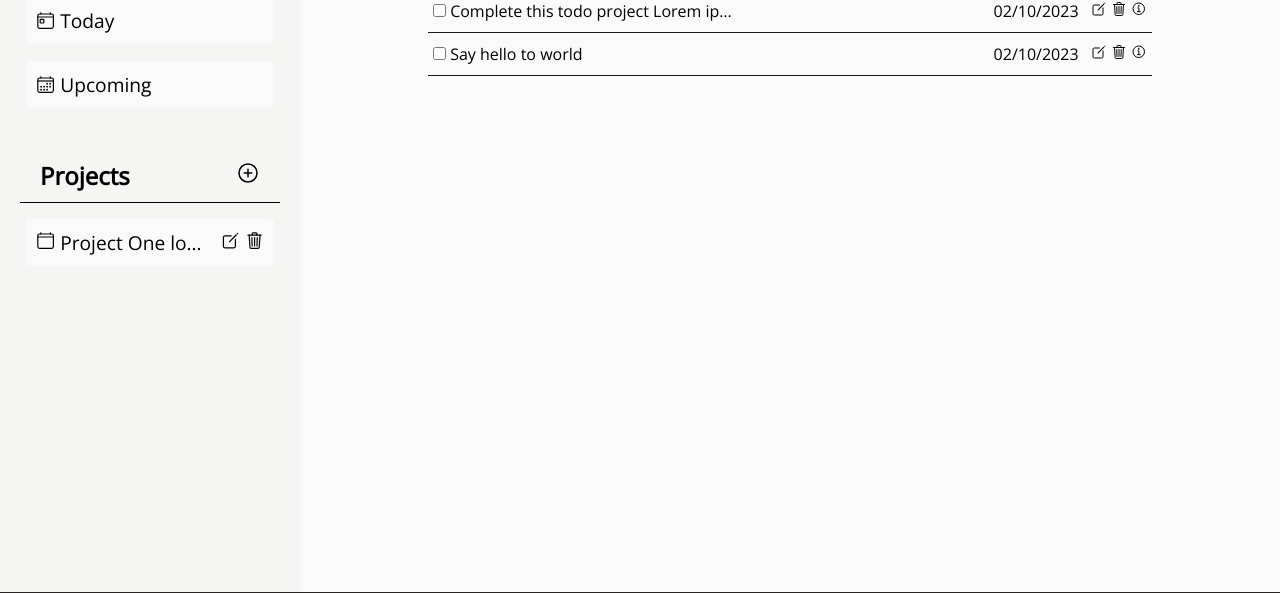
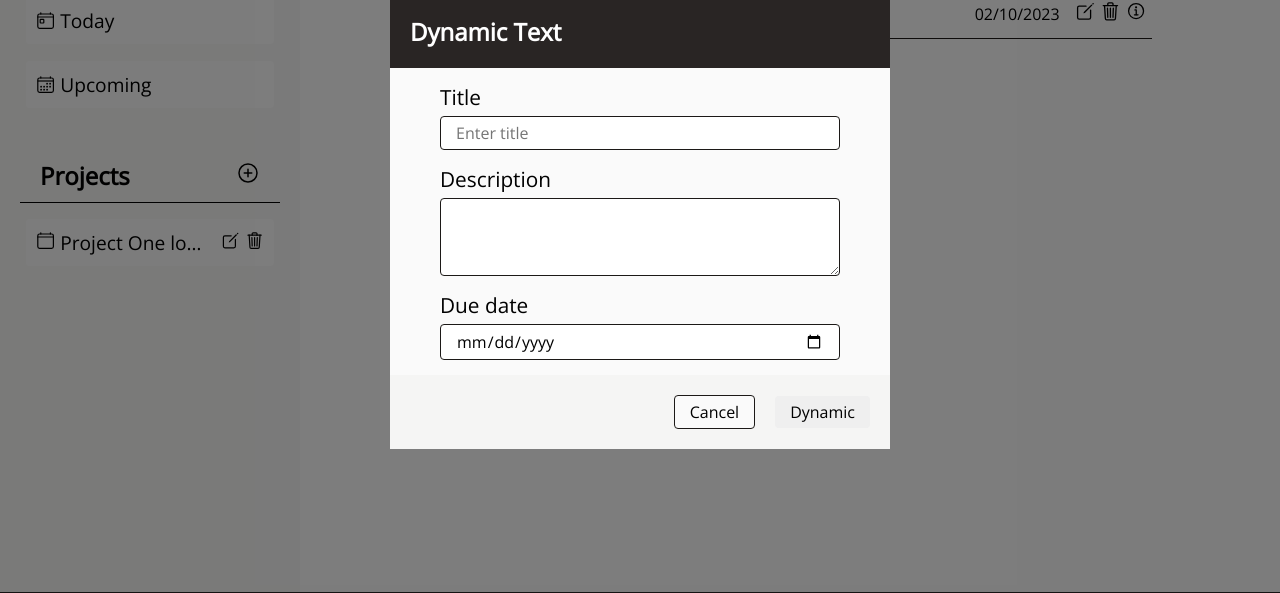
Before and after one commit to 21ance/Todo-List, a website built with webpack: page dist/index.html in a window 1280 px wide. Shown: the part 178-771 px from the top of the page. Built offline with nearby package versions, Linux system fonts and the light colour scheme; a web font is replaced by a local one.

Commit message:
add modal template UI

```diff
--- a/src/css/styles.scss
+++ b/src/css/styles.scss
@@ -21,7 +21,6 @@ $transition-time: 0.3s;
   display: grid;
   grid-template-columns: 300px 1fr;
   grid-template-rows: 80px calc(100vh - 110px) 30px;
-}
 
   header {
     background-color: $header-color;
@@ -161,8 +160,6 @@ aside {
         transition: $transition-time;
         border: 1px solid $dark-color;
       }
-
-
     }
   }
 
@@ -170,11 +167,6 @@ main {
     background-color: $main-color;
     grid-row: 2 / 3;
     grid-column: 2 / 3;
-
-  // display: flex;
-  // align-items: center;
-  // flex-direction: column;
-
     overflow: auto;
 
     .todos {
@@ -193,6 +185,7 @@ main {
       .todo-item{
         display: flex;
         justify-content: space-between;
+        align-items: center;
         padding: 10px 5px;
         border-bottom: solid $dark-color;
         border-width: .1px;
@@ -206,11 +199,16 @@ main {
         }
 
         .todo-item-right {
+          display: flex;
+          gap: 5px;
+          align-items: center;
+
           span{
-          margin-right: 8px;
+            margin-right: 10px;
           }
           button {
             background-color: $main-color;
+            font-size: 1.3rem;
           }
           button:hover{
             scale: 1.2;
@@ -234,6 +232,7 @@ footer {
       align-items: center;
     }
   }
+}
 
 .modal {
   position: fixed;
@@ -241,23 +240,73 @@ footer {
   top: 0;
   width: 100%;
   height: 100%;
-  visibility: hidden;
+  // visibility: hidden;
   background-color: rgba(0, 0, 0, 0.5);
   display: flex;
+  flex-direction: column;
   justify-content: center;
   align-items: center;
 
     .modal-content {
       background-color: $main-color;
-    padding: 15px 20px;
-    border-radius: 4px;
+      width: 500px;
+
+    header {
+      background-color: $header-color;
+      color: $white-font;
+      padding: 20px;
+      font-size: 1.5rem;
+      font-weight: bold;
     }
 
     form {
+      padding: 15px 20px;
       display: flex;
       flex-direction: column;
       align-items: center;
       gap: 15px;
+
+      label {
+        display: flex;
+        flex-direction: column;
+        gap: 5px;
+
+        span {
+          font-size: 1.3rem;
+        }
+
+        input, textarea {
+          padding: 5px 15px;
+          width: 400px;
+          border-radius: 4px;
+          border: 1px solid $dark-color;
+        }
+      }
+    }
+
+    footer {
+      background-color:$sidebar-color;
+      display: flex;
+      align-items: center;
+      justify-content: end;
+      gap: 20px;
+      padding: 20px 0;
+      padding-right: 20px;
+
+      button {
+        padding: 5px 15px;
+        border-radius: 4px;
+      }
+
+      button:hover{
+        opacity: 0.5;
+      }
+
+      .btnCancel {
+        background-color: $main-color;
+        border: 1px solid $dark-color;
+      }
+    }
   }
 }
 
@@ -279,7 +328,7 @@ button {
 }
 
 .show-aside {
-  display: flex;
+  display: flex !important;
 }
 
 .two-column {
@@ -289,7 +338,6 @@ button {
 @media only screen and (max-width: 1000px) {
   .container {
     grid-template-columns: 1fr;
-  }
     header {
       button {
         display: flex;
@@ -309,3 +357,4 @@ button {
       grid-column: auto;
     }
   }
+}
```
Also changed, not shown: dist/index.html, dist/main.js. Lines whose indentation alone changed are shown as unchanged.
